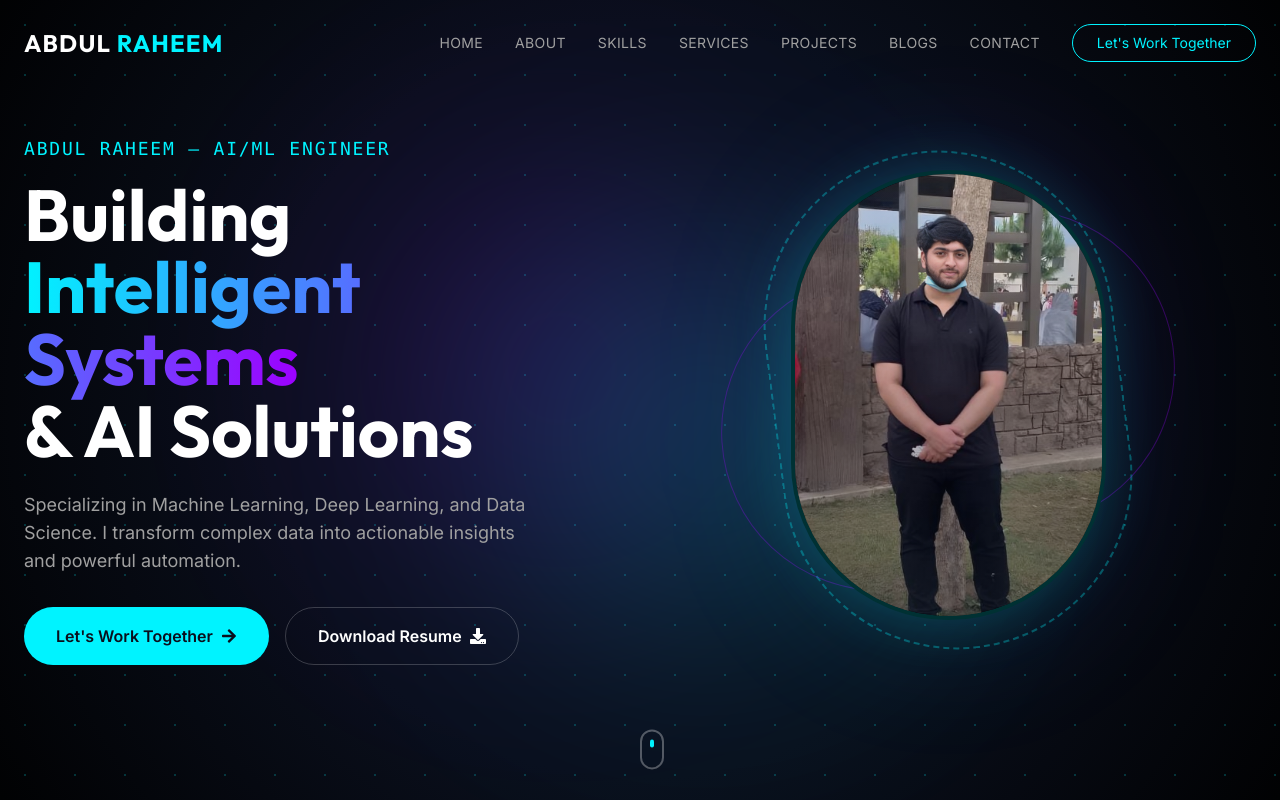
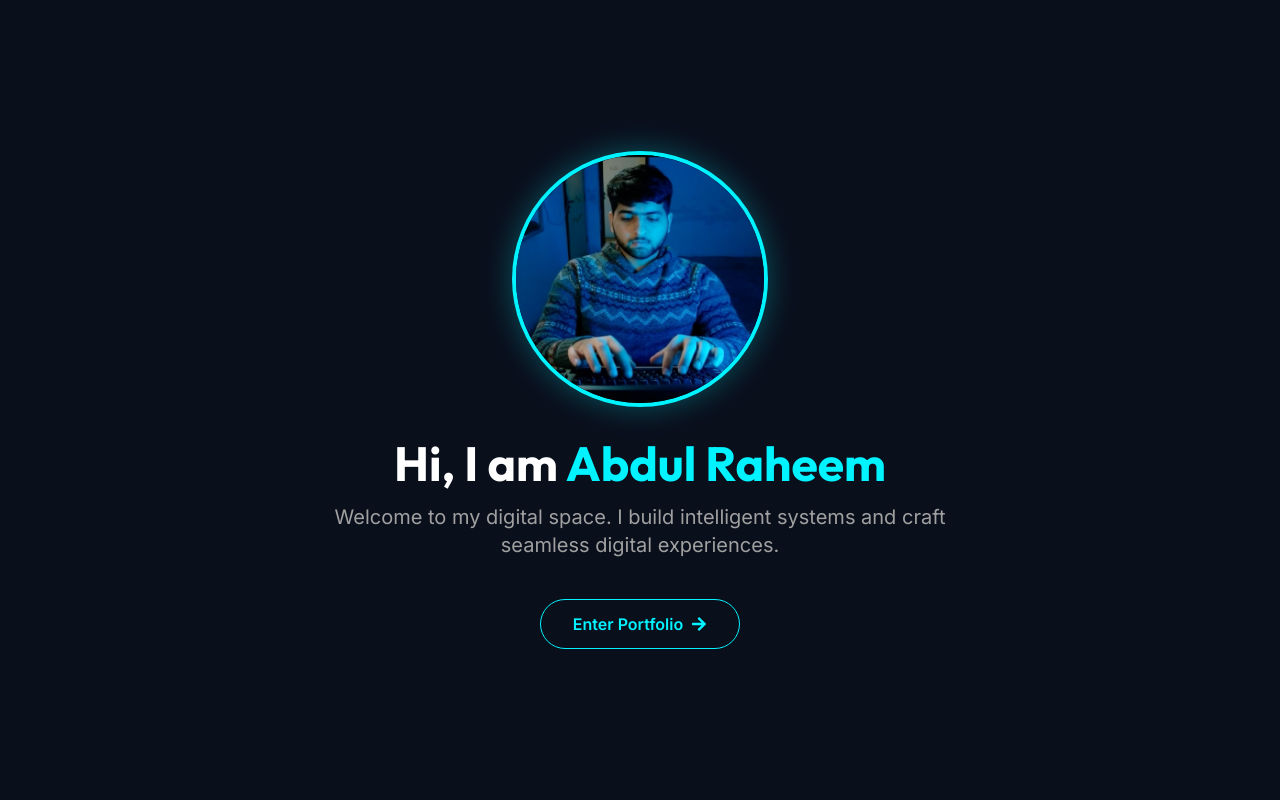
Before and after one commit to abdulraheem381/ai-portfolio, a React (Vite) app: page / in a window 1280 px wide. Shown: the top 800 px of the page. Built offline with nearby package versions, Linux system fonts and the light colour scheme.

Commit message:
Intro page added

```diff
--- a/src/App.jsx
+++ b/src/App.jsx
@@ -3,23 +3,32 @@ import { BrowserRouter as Router, Routes, Route } from 'react-router-dom';
 import Navbar from './components/Navbar';
 import Footer from './components/Footer';
 import Preloader from './components/Preloader';
+import Intro from './components/Intro';
 import Home from './pages/Home';
 
 function App() {
   const [loading, setLoading] = useState(true);
+  const [showIntro, setShowIntro] = useState(false);
 
   useEffect(() => {
     // Simulate loading time
     const timer = setTimeout(() => {
       setLoading(false);
+      setShowIntro(true);
     }, 2000);
     return () => clearTimeout(timer);
   }, []);
+
+  const handleIntroComplete = () => {
+    setShowIntro(false);
+  };
 
   return (
     <Router>
       {loading ? (
         <Preloader />
+      ) : showIntro ? (
+        <Intro onComplete={handleIntroComplete} />
       ) : (
         <div className="flex flex-col min-h-screen">
           <Navbar />
--- /dev/null
+++ b/src/components/Intro.jsx
@@ -0,0 +1,92 @@
+import React, { useEffect } from 'react';
+import { motion } from 'framer-motion';
+import { FaArrowRight } from 'react-icons/fa';
+
+const Intro = ({ onComplete }) => {
+    useEffect(() => {
+        // Auto-transition after 8 seconds if user doesn't click
+        const timer = setTimeout(() => {
+            onComplete();
+        }, 8000);
+        return () => clearTimeout(timer);
+    }, [onComplete]);
+
+    const containerVariants = {
+        hidden: { opacity: 0 },
+        visible: {
+            opacity: 1,
+            transition: {
+                staggerChildren: 0.3,
+                delayChildren: 0.2
+            }
+        },
+        exit: {
+            opacity: 0,
+            transition: { duration: 0.8, ease: "easeInOut" }
+        }
+    };
+
+    const itemVariants = {
+        hidden: { y: 30, opacity: 0 },
+        visible: {
+            y: 0,
+            opacity: 1,
+            transition: { duration: 0.8, ease: "easeOut" }
+        }
+    };
+
+    return (
+        <motion.div
+            variants={containerVariants}
+            initial="hidden"
+            animate="visible"
+            exit="exit"
+            className="fixed inset-0 z-50 bg-primary flex flex-col items-center justify-center p-6 text-center"
+        >
+            <motion.div
+                variants={itemVariants}
+                className="relative w-48 h-48 md:w-64 md:h-64 mb-8 rounded-full overflow-hidden border-4 border-accent-cyan shadow-[0_0_30px_rgba(0,243,255,0.3)]"
+                animate={{
+                    y: [0, -10, 0],
+                }}
+                transition={{
+                    duration: 4,
+                    repeat: Infinity,
+                    ease: "easeInOut"
+                }}
+            >
+                <img
+                    src="/home_image2.png"
+                    alt="Abdul Raheem"
+                    className="w-full h-full object-cover"
+                />
+            </motion.div>
+
+            <motion.h1
+                variants={itemVariants}
+                className="text-3xl md:text-5xl font-bold text-white mb-4 font-heading"
+            >
+                Hi, I am <span className="text-accent-cyan">Abdul Raheem</span>
+            </motion.h1>
+
+            <motion.p
+                variants={itemVariants}
+                className="text-text-muted text-lg md:text-xl max-w-2xl mb-10"
+            >
+                Welcome to my digital space. I build intelligent systems and craft seamless digital experiences.
+            </motion.p>
+
+            <motion.button
+                variants={itemVariants}
+                whileHover={{ scale: 1.05 }}
+                whileTap={{ scale: 0.95 }}
+                onClick={onComplete}
+                className="px-8 py-3 bg-transparent border border-accent-cyan text-accent-cyan font-bold rounded-full hover:bg-accent-cyan hover:text-primary transition-all duration-300 flex items-center gap-2 group cursor-pointer"
+            >
+                Enter Portfolio <FaArrowRight className="group-hover:translate-x-1 transition-transform" />
+            </motion.button>
+        </motion.div>
+    );
+};
+
+export default Intro;
```
Also changed, not shown: public/home_image2.png (added).
